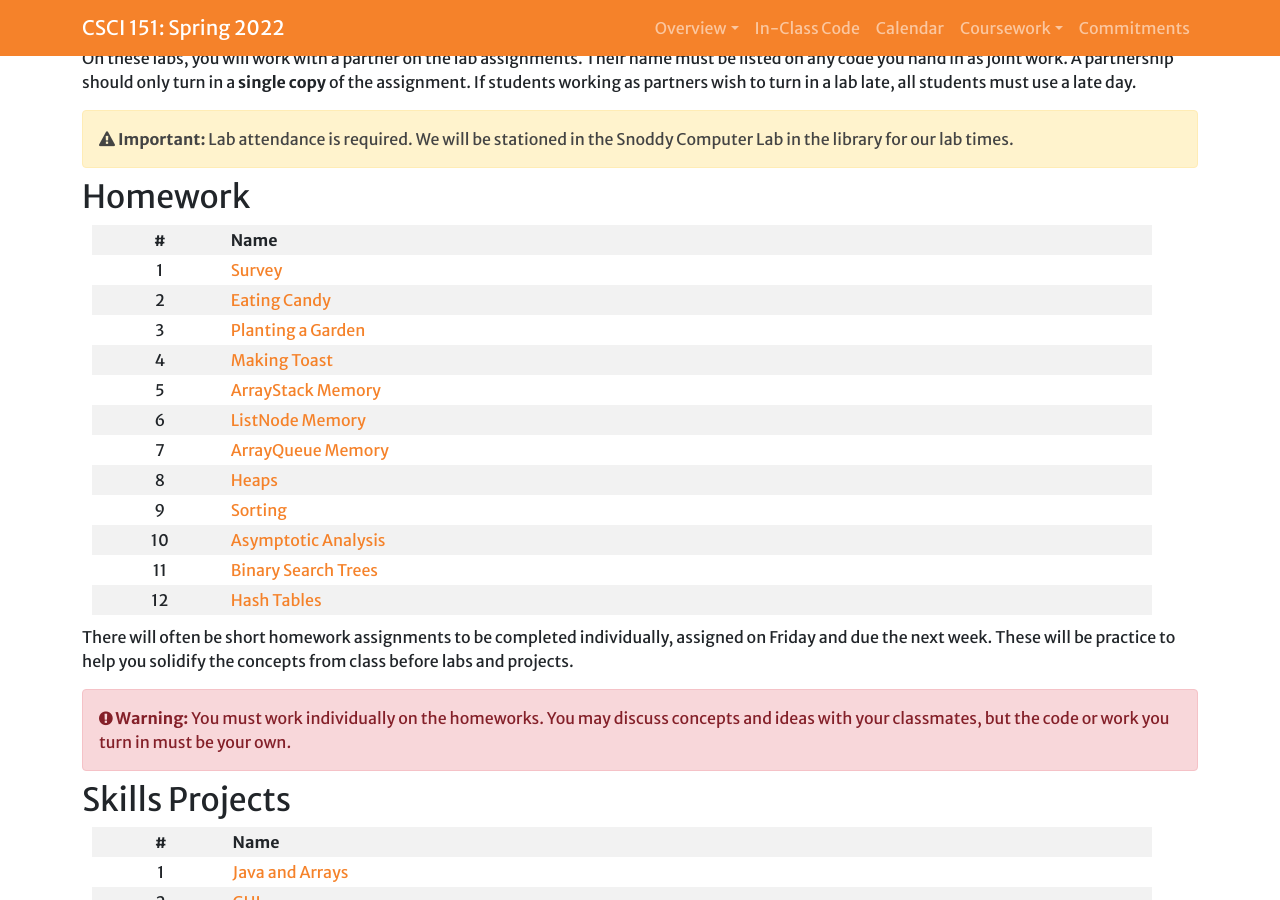
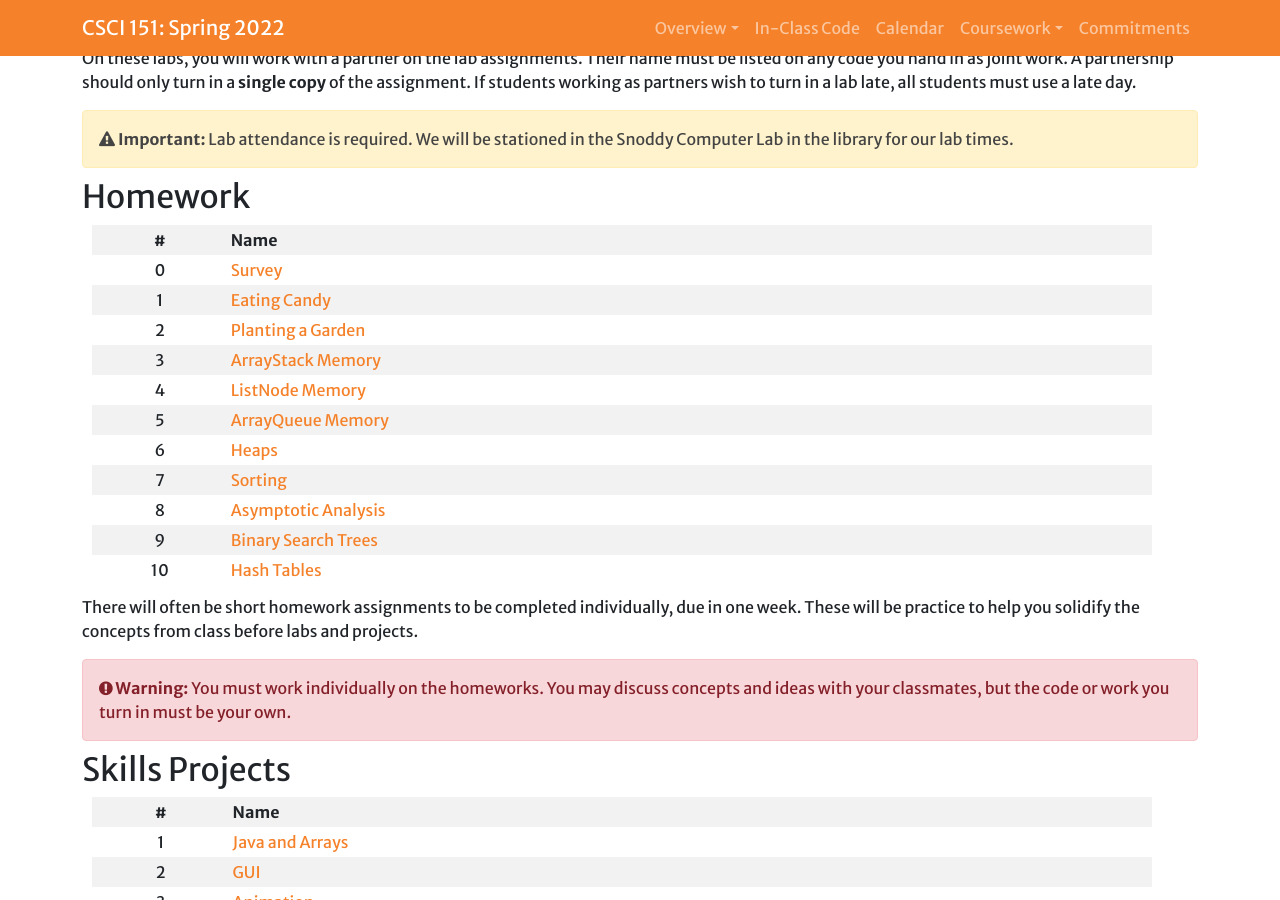
Before and after one commit to Hendrix-CS/csci151, a Jekyll site: the page built from index.md, in a window 1280 px wide and 900 px high, scrolled down 2536 px. Built offline with Jekyll 4.4.1, drawn with Linux system fonts in a browser that asks for light colours; a script that is not in the unit is left out; our own code applies the rules of GitHub Pages for plain Markdown files.

Commit message:
Homework revised

```diff
--- a/index.md
+++ b/index.md
@@ -119,20 +119,19 @@ stationed in the Snoddy Computer Lab in the library for our lab times." %}
 
 | #  | Name |
 |:--:|-----|
-|1 | [Survey](https://forms.gle/QcKEsPYPYAfnsiAQ8) |
-|2 | [Eating Candy]({{site.baseurl}}/homework/candy.html) |
-|3 | [Planting a Garden]({{site.baseurl}}/homework/garden.html) |
-|4 | [Making Toast]({{site.baseurl}}/homework/toaster.html) |
-|5 | [ArrayStack Memory]({{site.baseurl}}/homework/asmemory.html) |
-|6 | [ListNode Memory]({{site.baseurl}}/homework/lnmemory.html) |
-|7 | [ArrayQueue Memory]({{site.baseurl}}/homework/aqmemory.html) |
-|8 | [Heaps]({{site.baseurl}}/homework/heaps.html) |
-|9 | [Sorting]({{site.baseurl}}/homework/sorting.html) |
-|10 | [Asymptotic Analysis]({{site.baseurl}}/homework/bigo.html) |
-|11 | [Binary Search Trees]({{site.baseurl}}/homework/trees.html) |
-|12 | [Hash Tables]({{site.baseurl}}/homework/hashtables.html) |
+|0 | [Survey](https://forms.gle/QcKEsPYPYAfnsiAQ8) |
+|1 | [Eating Candy]({{site.baseurl}}/homework/candy.html) |
+|2 | [Planting a Garden]({{site.baseurl}}/homework/garden.html) |
+|3 | [ArrayStack Memory]({{site.baseurl}}/homework/asmemory.html) |
+|4 | [ListNode Memory]({{site.baseurl}}/homework/lnmemory.html) |
+|5 | [ArrayQueue Memory]({{site.baseurl}}/homework/aqmemory.html) |
+|6 | [Heaps]({{site.baseurl}}/homework/heaps.html) |
+|7 | [Sorting]({{site.baseurl}}/homework/sorting.html) |
+|8 | [Asymptotic Analysis]({{site.baseurl}}/homework/bigo.html) |
+|9 | [Binary Search Trees]({{site.baseurl}}/homework/trees.html) |
+|10 | [Hash Tables]({{site.baseurl}}/homework/hashtables.html) |
 
-There will often be short homework assignments to be completed individually, assigned on Friday and due the next week. These will be practice to
+There will often be short homework assignments to be completed individually, due in one week. These will be practice to
 help you solidify the concepts from class before labs and projects.
 
 {% include warning.html content="You must work individually on the homeworks. You may discuss concepts and ideas with your classmates, but the code or work you turn in must be your own." %}
```
Also changed, not shown: homework/aqmemory.md (added, +23 -0 lines), homework/asmemory.md (added, +24 -0 lines), homework/bigo.md (+1 -1 lines), homework/hashtables.md (+1 -1 lines), homework/heaps.md (+1 -1 lines), homework/lnmemory.md (added, +21 -0 lines), homework/sorting.md (+1 -1 lines), homework/trees.md (+1 -1 lines).
